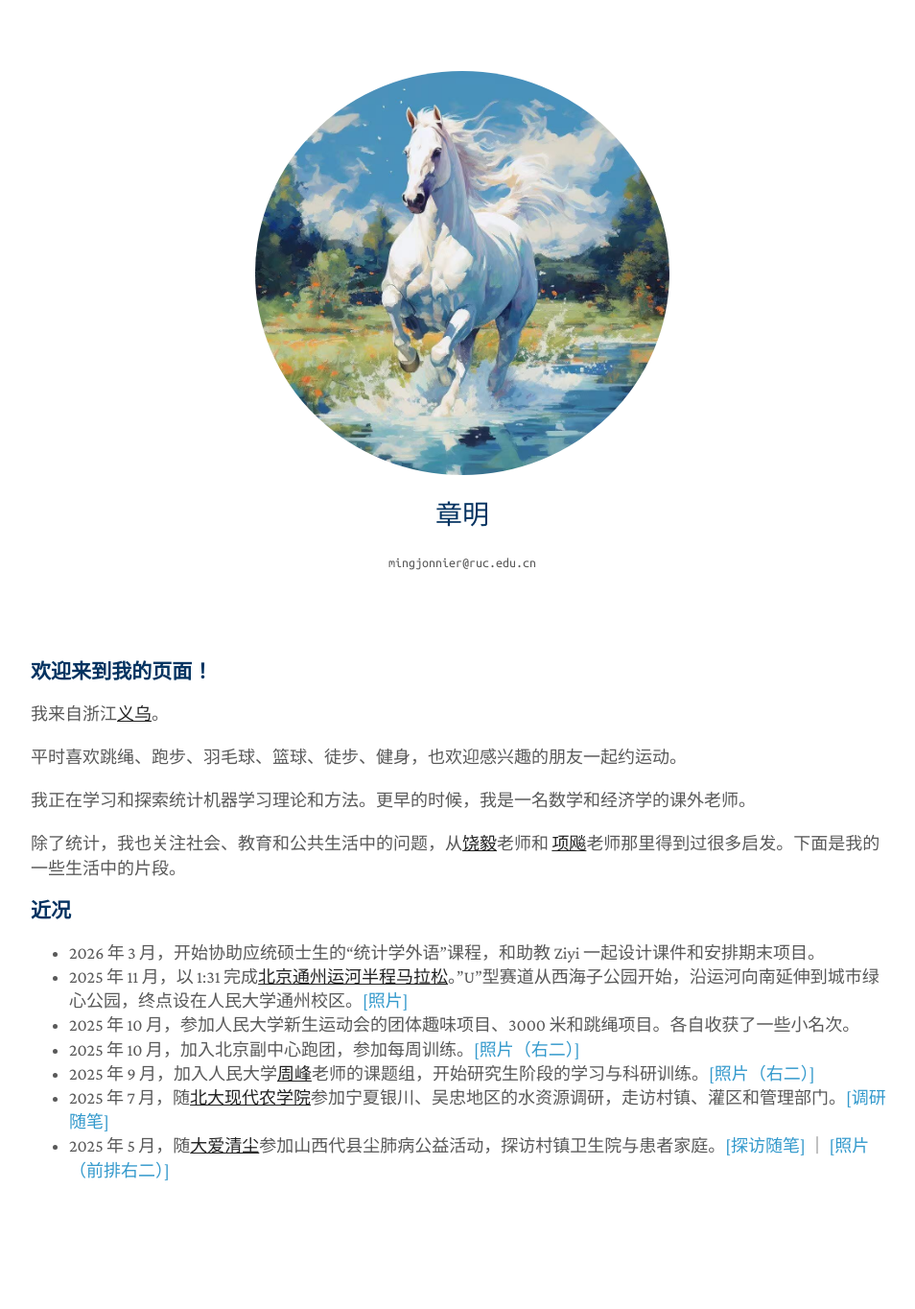
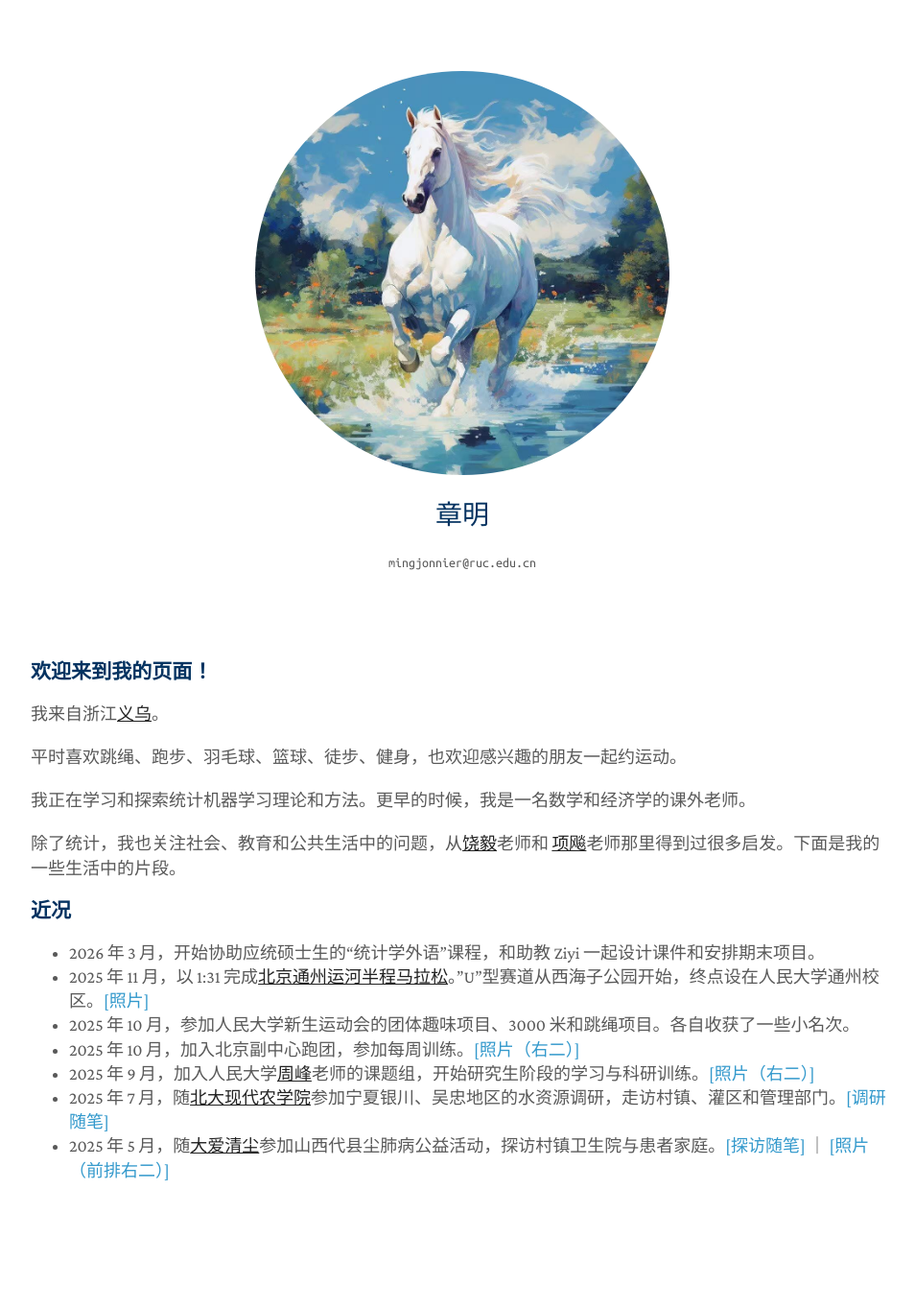
Before and after one commit to zhangming4153/zhangming4153.github.io, a Jekyll site: the page built from cn/index.md, in a window 1280 px wide. Shown: the whole page at 96% size, without its empty margins (158-1112 px from the left). Built offline with Jekyll 4.4.1, drawn with Linux system fonts in a browser that asks for light colours; a style sheet for code colours, icons or effects is not loaded.

Commit message:
Update index.md

```diff
--- a/cn/index.md
+++ b/cn/index.md
@@ -17,7 +17,7 @@ title: 章明
 ### 近况
 
 - 2026 年 3 月，开始协助应统硕士生的“统计学外语”课程，和助教 Ziyi 一起设计课件和安排期末项目。
-- 2025 年 11 月，以 1:31 完成<a href="https://baike.baidu.com/pic/2025北京通州运河半程马拉松/"><strong><u>北京通州运河半程马拉松</u></strong></a>。"U"型赛道从西海子公园开始，沿运河向南延伸到城市绿心公园，终点设在人民大学通州校区。[[照片]](/assets/tongz_semimara_profile.jpg)
+- 2025 年 11 月，以 1:31 完成<a href="https://baike.baidu.com/pic/2025北京通州运河半程马拉松/"><strong><u>北京通州运河半程马拉松</u></strong></a>。"U"型赛道从西海子公园开始，终点设在人民大学通州校区。[[照片]](/assets/tongz_semimara_profile.jpg)
 - 2025 年 10 月，参加人民大学新生运动会的团体趣味项目、3000 米和跳绳项目。各自收获了一些小名次。
 - 2025 年 10 月，加入北京副中心跑团，参加每周训练。[[照片（右二）]](/assets/tongz_group.png)
 - 2025 年 9 月，加入人民大学<a href="https://zhoufeng6288.github.io"><strong><u>周峰</u></strong></a>老师的课题组，开始研究生阶段的学习与科研训练。[[照片（右二）]](/assets/people_0912.jpg)
```
